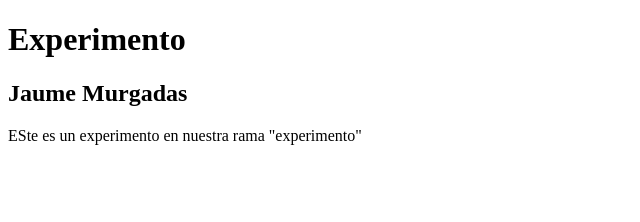
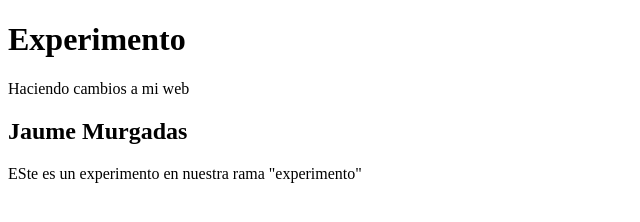
Before and after one commit to jau1979/Curso-de-dise-o-web, a plain HTML site: page index.html in a window 1280 px wide. Shown: the whole page, without its empty margins (0-640 px from the left). Drawn offline with Linux system fonts and the light colour scheme.

Commit message:
Agregando parrafo al index

```diff
--- a/index.html
+++ b/index.html
@@ -9,6 +9,7 @@
 <body>
     <header>
         <h1>Experimento</h1>
+        <p>Haciendo cambios a mi web</p>
     </header>
    <div class="container">
        <h2>Jaume Murgadas</h2>
```
